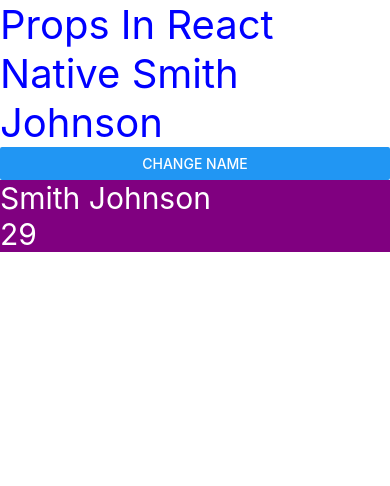
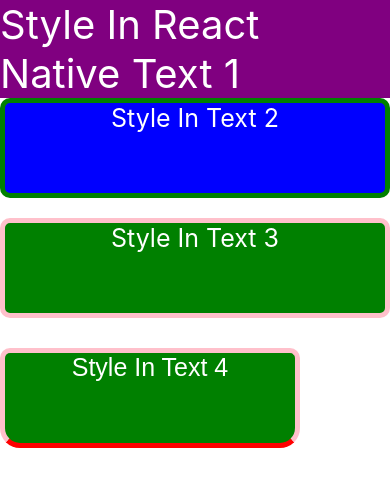
Before and after one commit to mtalhaleo2002/RN-App-From-Bg, a React Native app: screen / in a window 390 px wide. Shown: the top 486 px of the page. Built offline with nearby package versions, Linux system fonts and the light colour scheme.

Commit message:
Style In React Native

```diff
--- a/App.tsx
+++ b/App.tsx
@@ -1,27 +1,43 @@
-import React, { useState } from 'react';
-import { Button, Text, View } from 'react-native';
+import React from 'react';
+import { Text, View, StyleSheet } from 'react-native';
+import ExStyles from './style';
 
 const App = () => {
-  const [name, setName] = useState('Smith Johnson');
   return (
     <View>
-      <Text style={{ color: 'blue', fontSize: 40 }}>
-        Props In React Native {name}
+      <Text style={{ fontSize: 40, backgroundColor: 'purple', color: 'white' }}>
+        Style In React Native Text 1
       </Text>
-      <Button title="Change Name" onPress={() => setName('Batman')} />
-      <User name={name} age={29} />
+      <Text style={styles.textBox}>Style In Text 2</Text>
+      <Text style={ExStyles.textBox2}>Style In Text 3</Text>
+      <Text style={[styles.boxText, ExStyles.textBox2, { width: 300 }]}>
+        Style In Text 4
+      </Text>
     </View>
   );
 };
 
-const User = (props: { name: string; age: any }) => {
-  console.log(props.name);
-  return (
-    <View style={{ backgroundColor: 'purple' }}>
-      <Text style={{ color: 'white', fontSize: 30 }}>{props.name}</Text>
-      <Text style={{ color: 'white', fontSize: 30 }}>{props.age}</Text>
-    </View>
-  );
-};
+const styles = StyleSheet.create({
+  textBox: {
+    fontSize: 25,
+    backgroundColor: 'blue',
+    color: 'white',
+    height: 100,
+    textAlign: 'center',
+    textAlignVertical: 'center',
+    marginBottom: 20,
+    borderColor: 'green',
+    borderWidth: 5,
+    borderRadius: 10,
+  },
+  boxText: {
+    fontFamily: 'Arial',
+    marginTop: 10,
+    borderBottomColor: 'red',
+    borderBottomWidth: 5,
+    borderBottomLeftRadius: 20,
+    borderBottomRightRadius: 20,
+  },
+});
 
 export default App;
--- /dev/null
+++ b/style.js
@@ -0,0 +1,51 @@
+import { StyleSheet } from 'react-native';
+
+// export default ExStyles = StyleSheet.create({
+//   textBox2: {
+//     fontSize: 25,
+//     backgroundColor: 'green',
+//     color: 'white',
+//     height: 100,
+//     textAlign: 'center',
+//     textAlignVertical: 'center',
+//     marginBottom: 20,
+//     borderColor: 'pink',
+//     borderWidth: 5,
+//     borderRadius: 10,
+//   },
+// });
+// This method is use for JavaScript React Native setup
+
+// export default StyleSheet.create({
+//   textBox2: {
+//     fontSize: 25,
+//     backgroundColor: 'green',
+//     color: 'white',
+//     height: 100,
+//     textAlign: 'center',
+//     textAlignVertical: 'center',
+//     marginBottom: 20,
+//     borderColor: 'pink',
+//     borderWidth: 5,
+//     borderRadius: 10,
+//   },
+// });
+// This method is use for TypeScript or strict React Native setup
+
+const ExStyles = StyleSheet.create({
+  textBox2: {
+    fontSize: 25,
+    backgroundColor: 'green',
+    color: 'white',
+    height: 100,
+    textAlign: 'center',
+    textAlignVertical: 'center',
+    marginBottom: 20,
+    borderColor: 'pink',
+    borderWidth: 5,
+    borderRadius: 10,
+  },
+});
+// This another method is use for TypeScript or strict React Native setup
+
+export default ExStyles;
```
